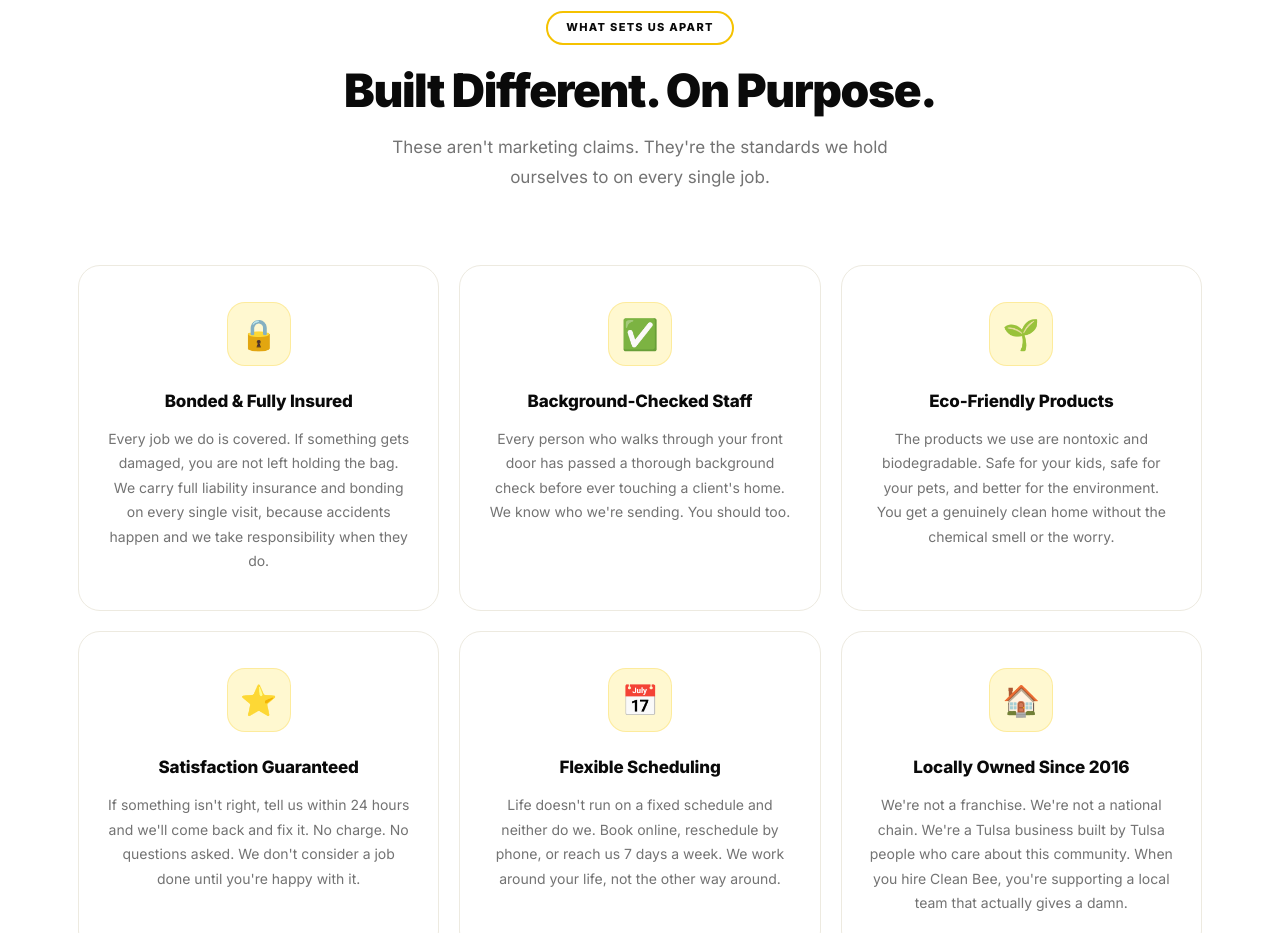
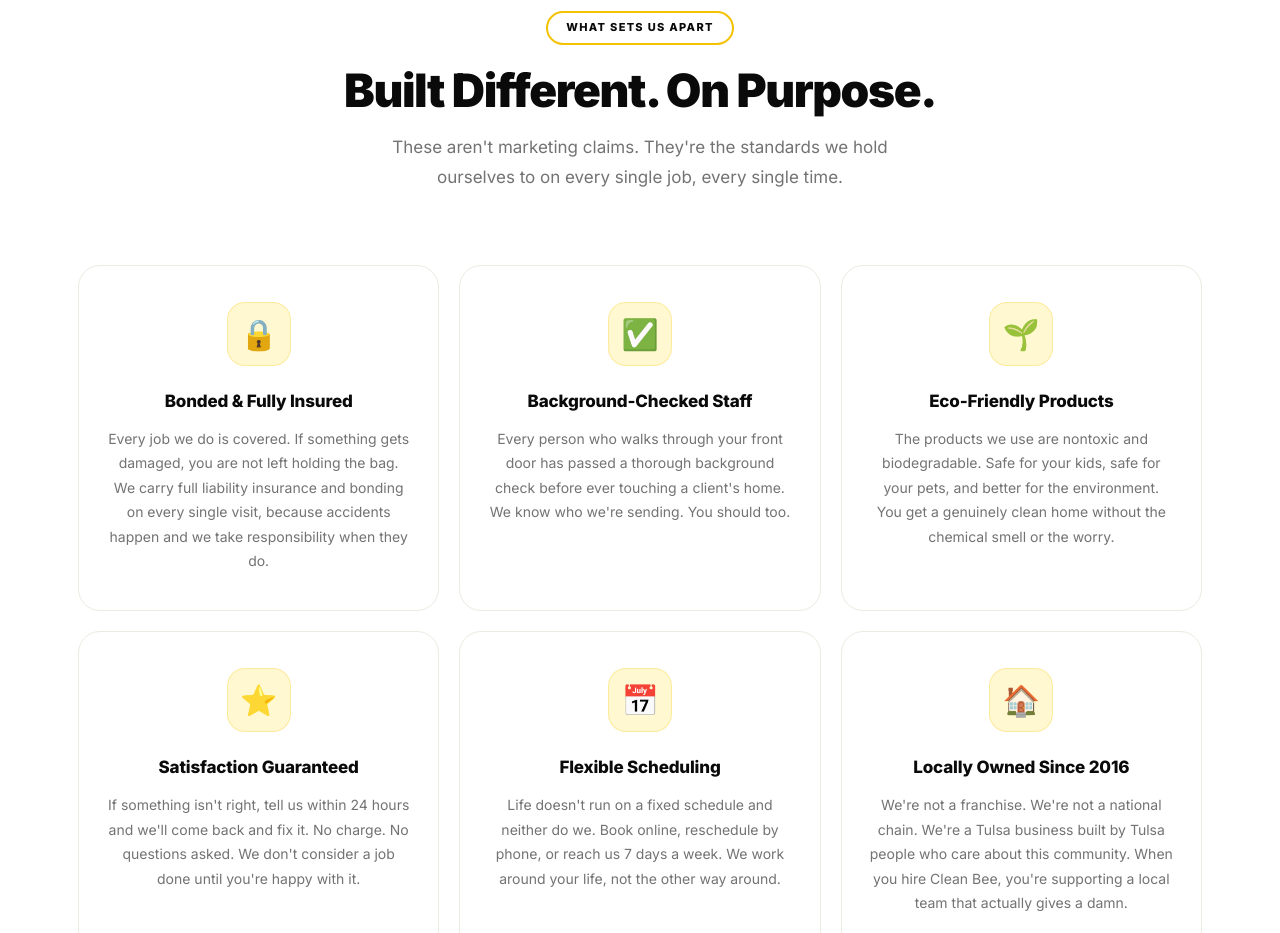
Before and after one commit to alekwayne3-crypto/personal_site, a React (Vite) app in the folder client/: page /why-clean-bee in a window 1280 px wide. Shown: the part 840-1773 px from the top of the page. Built offline with nearby package versions, Linux system fonts and the light colour scheme.

Commit message:
Remove parallax effect and update What Sets Us Apart body text

```diff
--- a/client/src/pages/WhyCleanBeePage.css
+++ b/client/src/pages/WhyCleanBeePage.css
@@ -20,7 +20,6 @@
    ============================================================ */
 .wcb-hero {
   background: linear-gradient(rgba(0,0,0,0.6), rgba(0,0,0,0.6)), url('/why-hero.jpg') center/cover no-repeat;
-  background-attachment: fixed;
   padding: 88px 0 96px;
   text-align: center;
 }
@@ -311,7 +310,6 @@
    ============================================================ */
 .wcb-standard {
   background: var(--black);
-  background-attachment: fixed;
   padding: 108px 0;
 }
 
--- a/client/src/pages/WhyCleanBeePage.jsx
+++ b/client/src/pages/WhyCleanBeePage.jsx
@@ -165,7 +165,7 @@ export default function WhyCleanBeePage() {
               <span className="pill pill-white-yellow">What Sets Us Apart</span>
               <h2 className="h2 h2-dark">Built Different. On Purpose.</h2>
               <p className="lead lead-muted">
-                These aren't marketing claims. They're the standards we hold ourselves to on every single job.
+                These aren't marketing claims. They're the standards we hold ourselves to on every single job, every single time.
               </p>
             </div>
             <div className="wcb-diff-grid">
```
